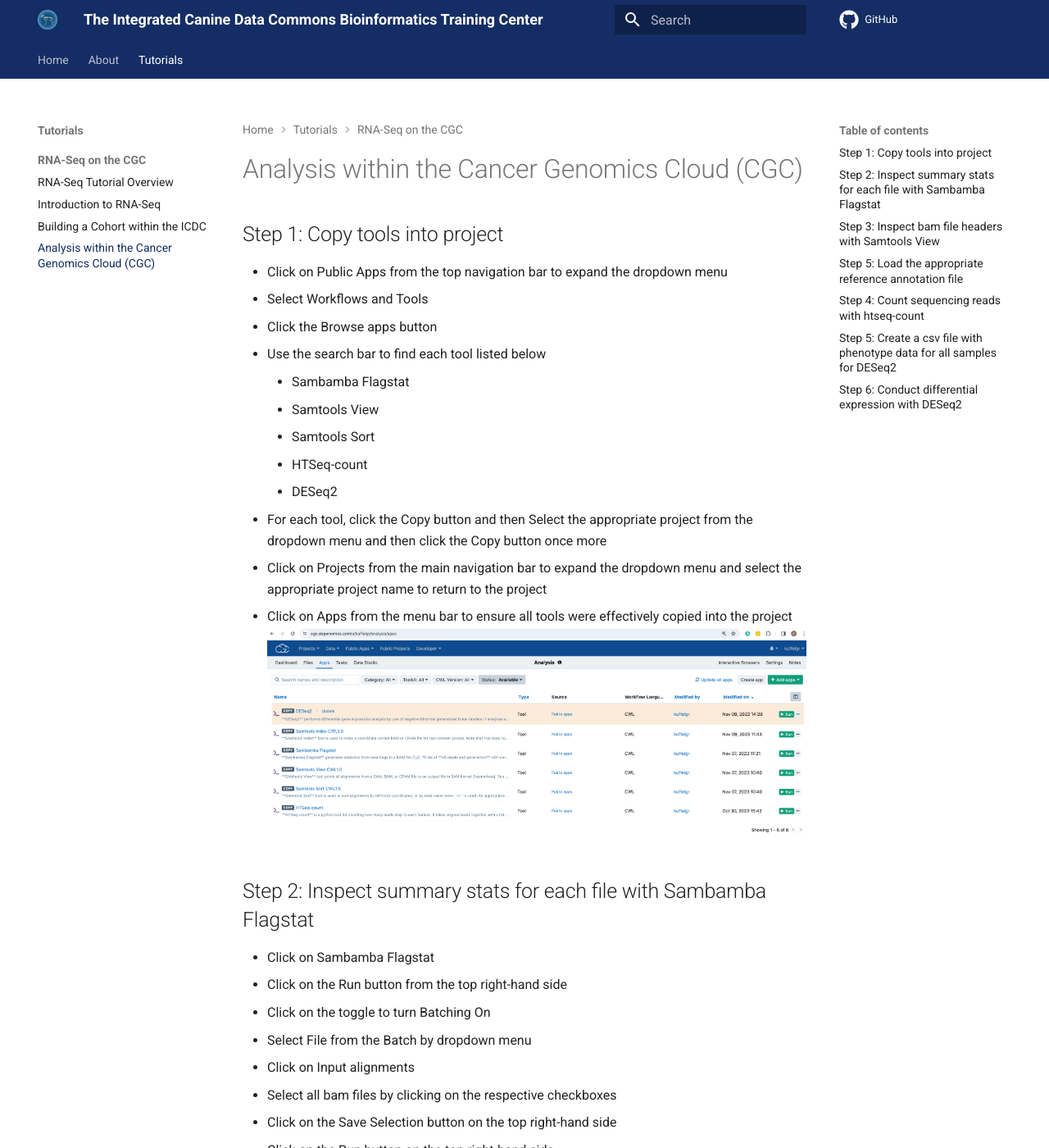
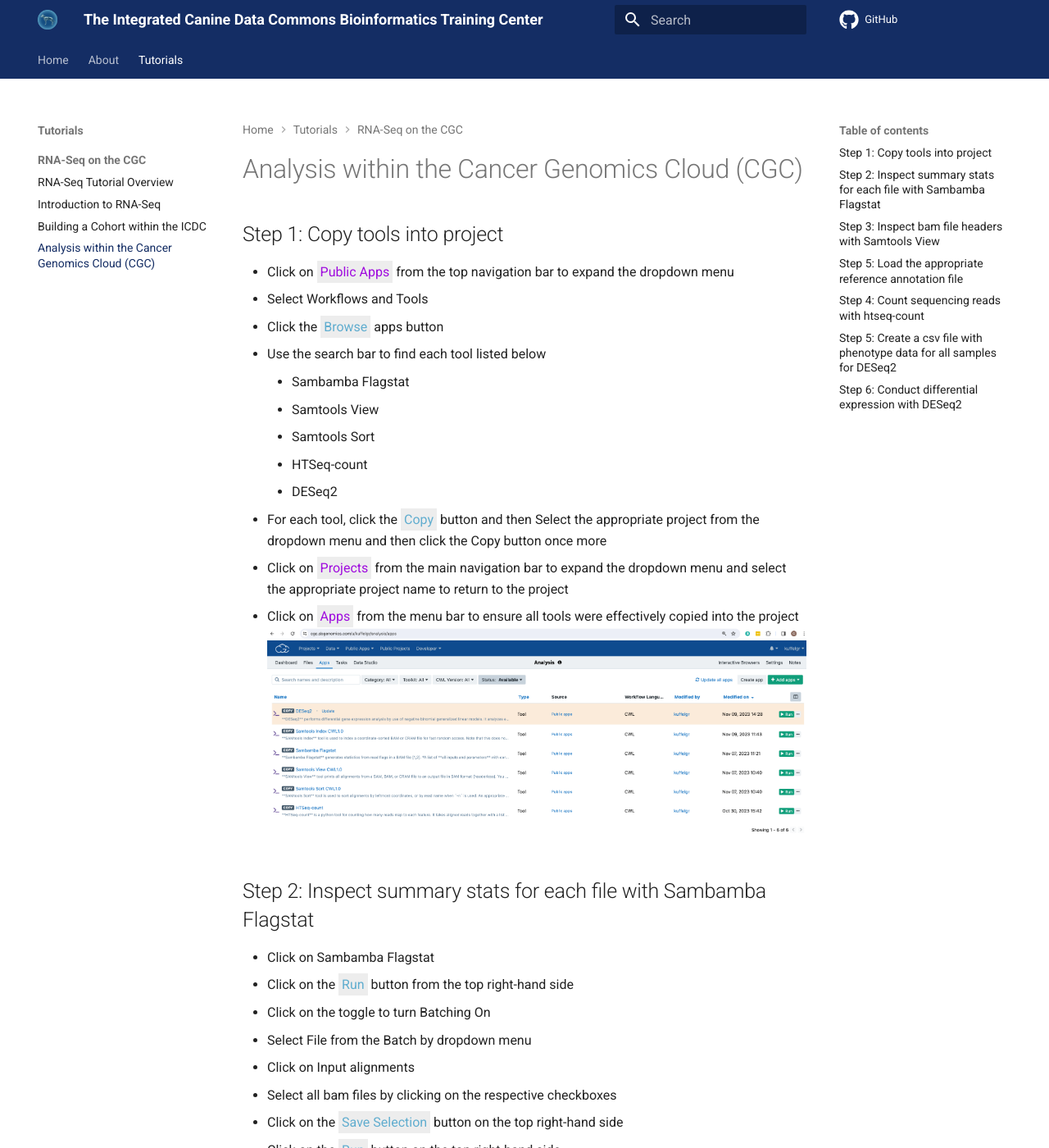
Before and after one commit to CBIIT/icdc-bioinformatics, an MkDocs documentation site: the page built from docs/Tutorials/RNA-Seq-on-CGC/rna_seq_04.md, in a window 1280 px wide and 1400 px high. Shown: the whole window at 82% size. Built offline with MkDocs 1.6.1 and Material for MkDocs 9.7.7, drawn with Linux system fonts in a browser that asks for light colours; comment, search, counter and statistics services are not loaded.

Commit message:
Add color codes to stylesheet

```diff
--- a/docs/stylesheets/extra.css
+++ b/docs/stylesheets/extra.css
@@ -21,7 +21,7 @@
 
 }
 
-.highlight_txt {
+.highlight_text {
   color: #9f0bde;
   background-color: #ededed;
   padding: .25em;
@@ -41,3 +41,8 @@
   background-color: #ededed;
   padding: .25em;
 }
+.highlight_button {
+  color: #60ADCF;
+  background-color: #ededed;
+  padding: .25em;
+}
```
